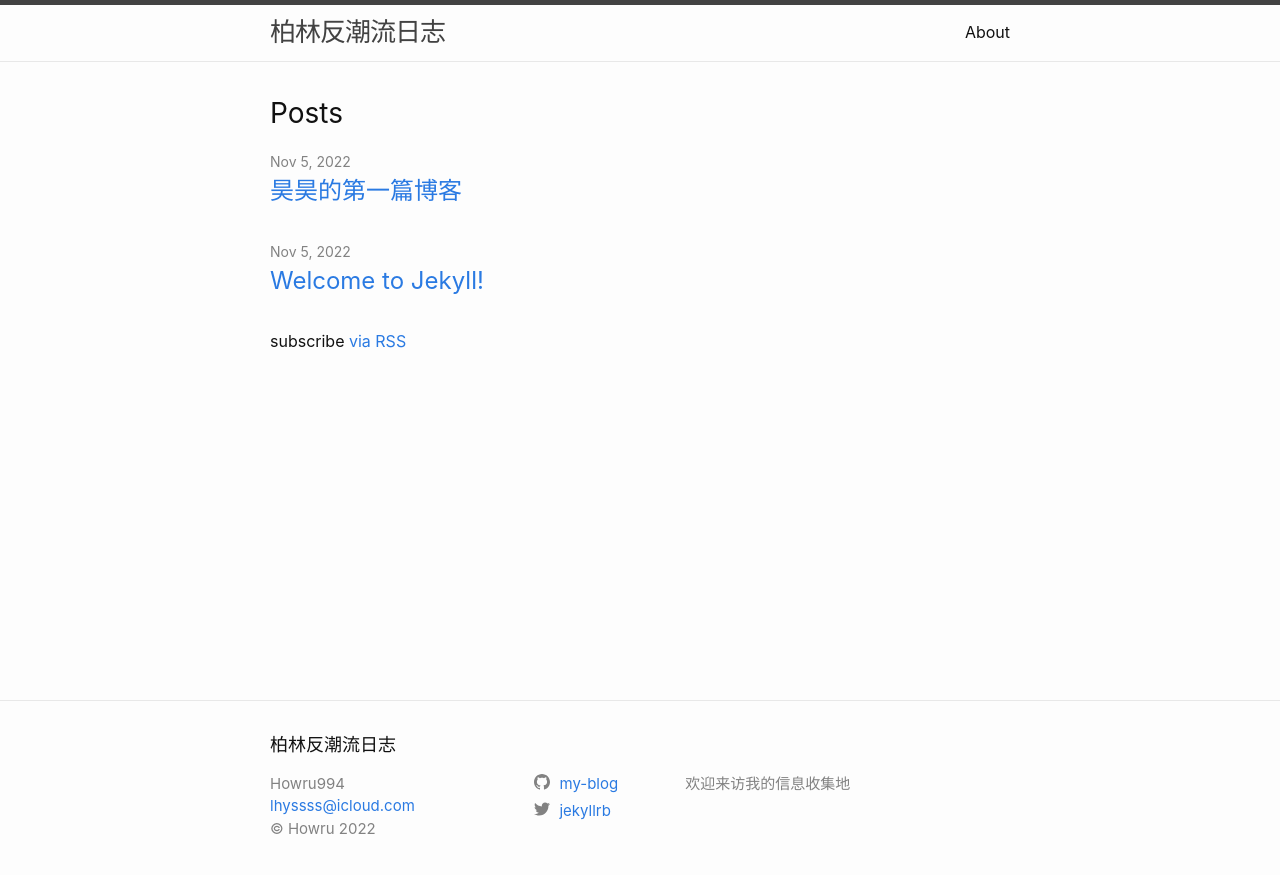
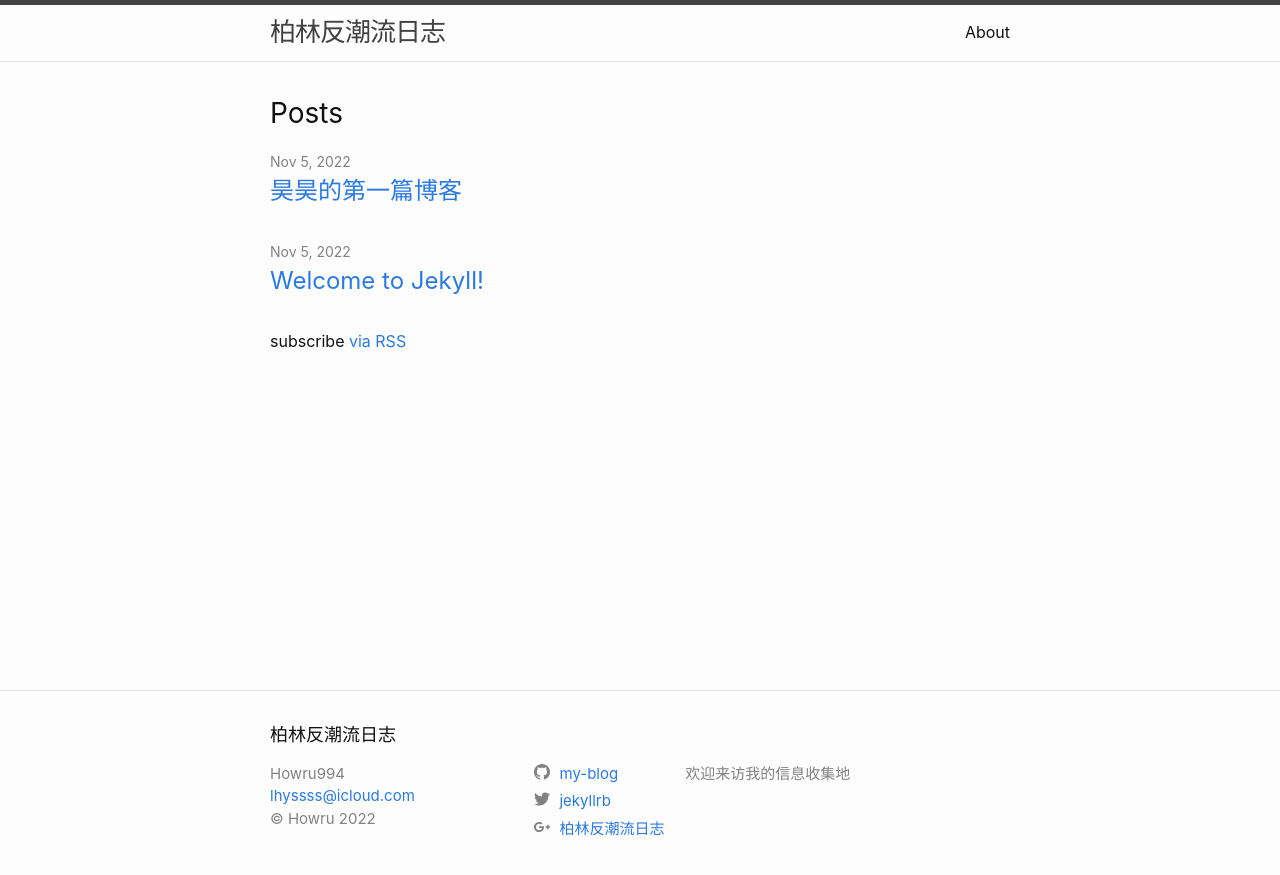
Before and after one commit to Howareu994/my-blog, a Jekyll site: the page built from index.markdown, in a window 1280 px wide. Shown: the top 875 px of the page. Built offline with Jekyll 4.4.1, drawn with Linux system fonts in a browser that asks for light colours.

Commit message:
updated xiaohongshu

```diff
--- a/_config.yml
+++ b/_config.yml
@@ -26,12 +26,13 @@
 url: "https://howareu994.github.io" # the base hostname & protocol for your site, e.g. http://example.com
 twitter_username: jekyllrb
 github_username:  my-blog
+xiaohongshu_username: 57cf764ca9b2ed36a488dfb8
 
 # Fields minima uses, but not defaulted with the jekyll new command.
 # Author is the default for post, the atom feed, and it used in the footer.
 author: Howru994
-#instagram_username: howutii
-#linkedin_username: Howru994
+# instagram_username: howutii
+# linkedin_username: Howru994
 
 # new fields are not defaulted by jekyll new with the minima theme
 # add a copyright. A copyright symbol and year will be added automaticlly.
--- a/_includes/social.html
+++ b/_includes/social.html
@@ -9,6 +9,8 @@
   {%- for mst in site.mastodon -%}{%- if mst.username and mst.instance -%}<li><a href="https://{{ mst.instance| cgi_escape | escape}}/@{{mst.username}}"><svg class="svg-icon"><use xlink:href="{{ '/assets/minima-social-icons.svg#mastodon' | relative_url }}"></use></svg> <span class="username">{{ mst.username|escape }}</span></a></li>{%- endif -%}{%- endfor -%}
   {%- if site.twitter_username -%}<li><a href="https://www.twitter.com/{{ site.twitter_username| cgi_escape | escape }}"><svg class="svg-icon"><use xlink:href="{{ '/assets/minima-social-icons.svg#twitter' | relative_url }}"></use></svg> <span class="username">{{ site.twitter_username| escape }}</span></a></li>{%- endif -%}
   {%- if site.youtube_username -%}<li><a href="https://youtube.com/{{ site.youtube_username| cgi_escape | escape }}"><svg class="svg-icon"><use xlink:href="{{ '/assets/minima-social-icons.svg#youtube' | relative_url }}"></use></svg> <span class="username">{{ site.youtube_username| escape }}</span></a></li>{%- endif -%}
+  {%- if site.xiaohongshu_username -%}<li><a href="https://www.xiaohongshu.com/user/profile/{{ site.xiaohongshu_username| escape }}"><svg class="svg-icon"><use xlink:href="{{ '/assets/minima-social-icons.svg#googleplus' | relative_url }}"></use></svg> <span class="username">柏林反潮流日志</span></a></li>{%- endif -%}
+
   {%- if site.googleplus_username -%}<li><a href="https://plus.google.com/{{ site.googleplus_username| escape }}"><svg class="svg-icon"><use xlink:href="{{ '/assets/minima-social-icons.svg#googleplus' | relative_url }}"></use></svg> <span class="username">{{ site.googleplus_username| escape }}</span></a></li>{%- endif -%}
   {%- if site.rss -%}<li><a href="{{ 'feed.xml' | relative_url }}"><svg class="svg-icon"><use xlink:href="{{ '/assets/minima-social-icons.svg#rss' | relative_url }}"></use></svg> <span>{{ site.rss | escape }}</span></a></li>{%- endif -%}
 </ul>
```
